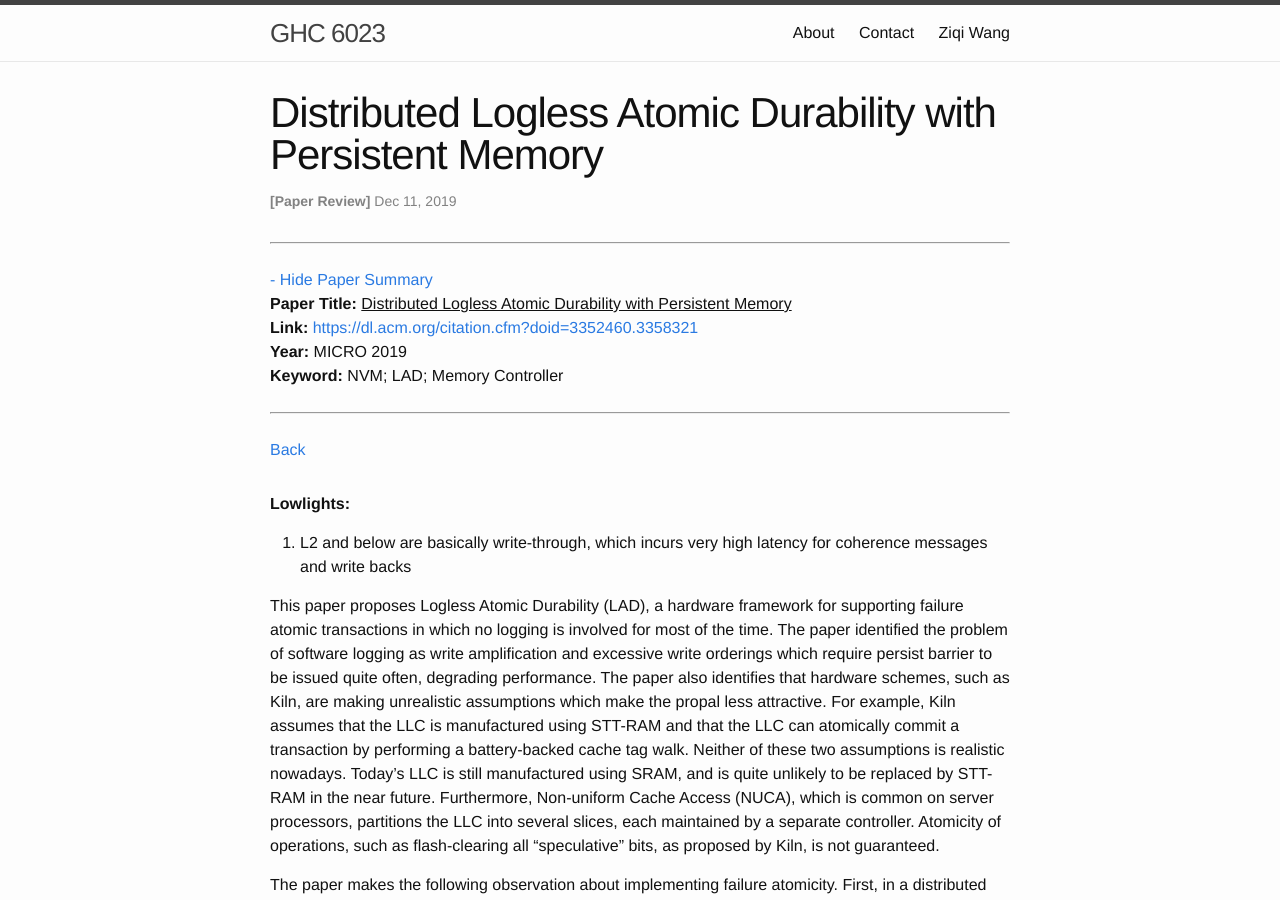
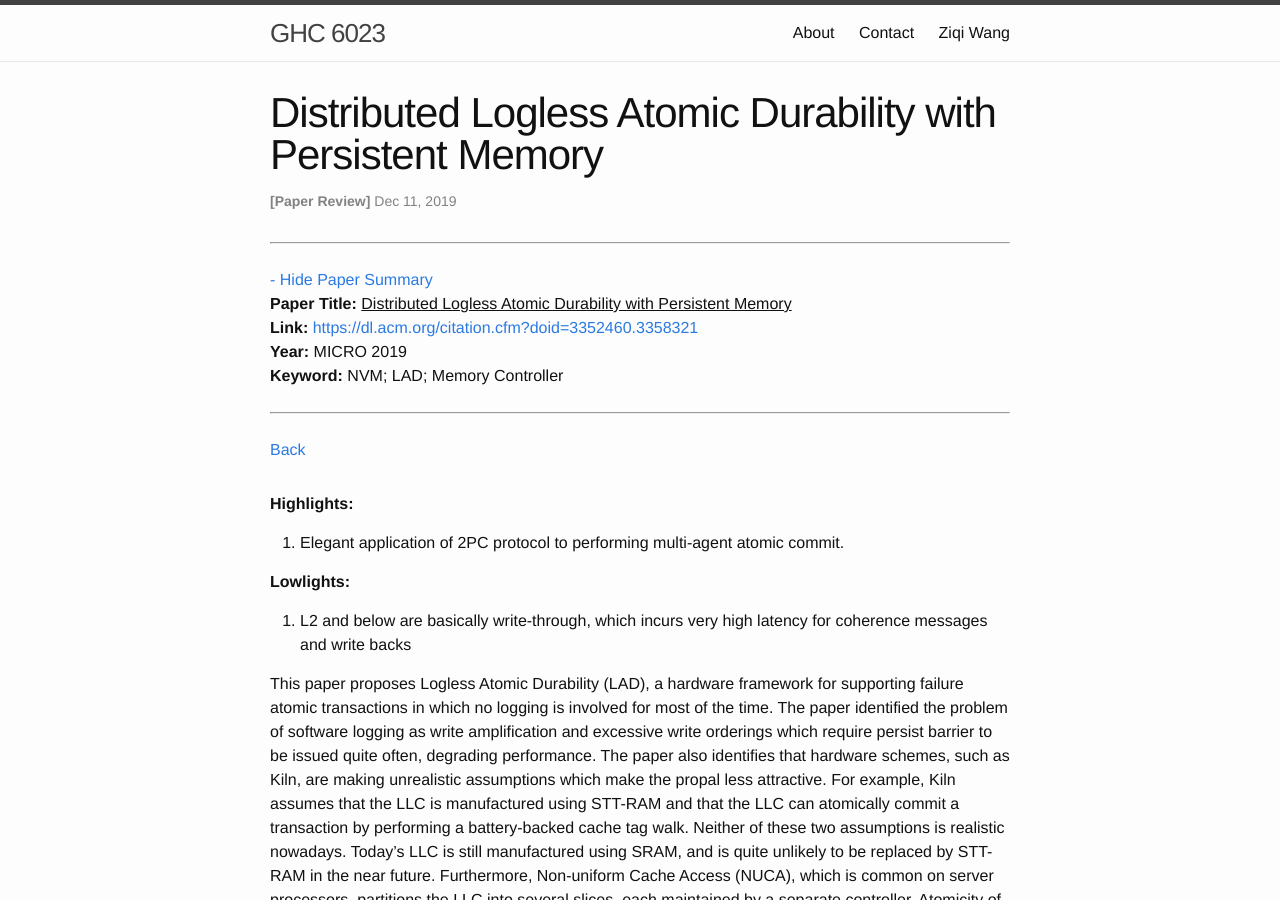
Before and after one commit to wangziqi2013/wangziqi2013.github.io, a Jekyll site: the page built from _posts/2019-12-11-lad.markdown, in a window 1280 px wide and 900 px high. Built offline with Jekyll 4.4.1, drawn with Linux system fonts in a browser that asks for light colours.

Commit message:
Adding highlights

```diff
--- a/_posts/2019-12-11-lad.markdown
+++ b/_posts/2019-12-11-lad.markdown
@@ -12,6 +12,10 @@ htm_cd:
 htm_cr:
 version_mgmt:
 ---
+
+**Highlights:**
+
+1. Elegant application of 2PC protocol to performing multi-agent atomic commit.
 
 **Lowlights:**
 
```
